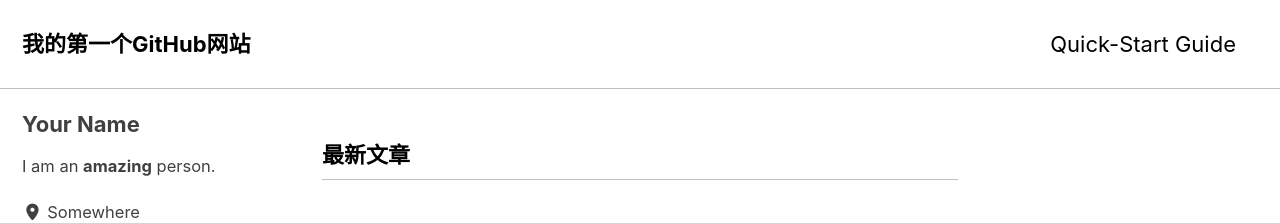
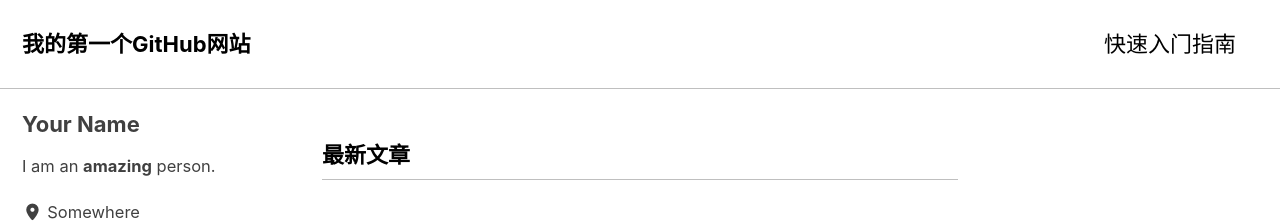
Before and after one commit to Kalix-Green/Kalix-Green.github.io, a Jekyll site: the page built from index.html, in a window 1280 px wide. Shown: the top 223 px of the page. Built offline with Jekyll 4.4.1, drawn with Linux system fonts in a browser that asks for light colours; cached includes are drawn as plain includes; the list of posts is cut into pages by our own code.

Commit message:
优化主题

```diff
--- a/_data/navigation.yml
+++ b/_data/navigation.yml
@@ -1,7 +1,7 @@
 # main links
 main:
-  - title: "Quick-Start Guide"
-    url: https://mmistakes.github.io/minimal-mistakes/docs/quick-start-guide/
+  - title: "快速入门指南"
+    url: /docs/index.md
   # - title: "About"
   #   url: https://mmistakes.github.io/minimal-mistakes/about/
   # - title: "Sample Posts"
```
Also changed, not shown: docs/index.md (added, +13 -0 lines).
